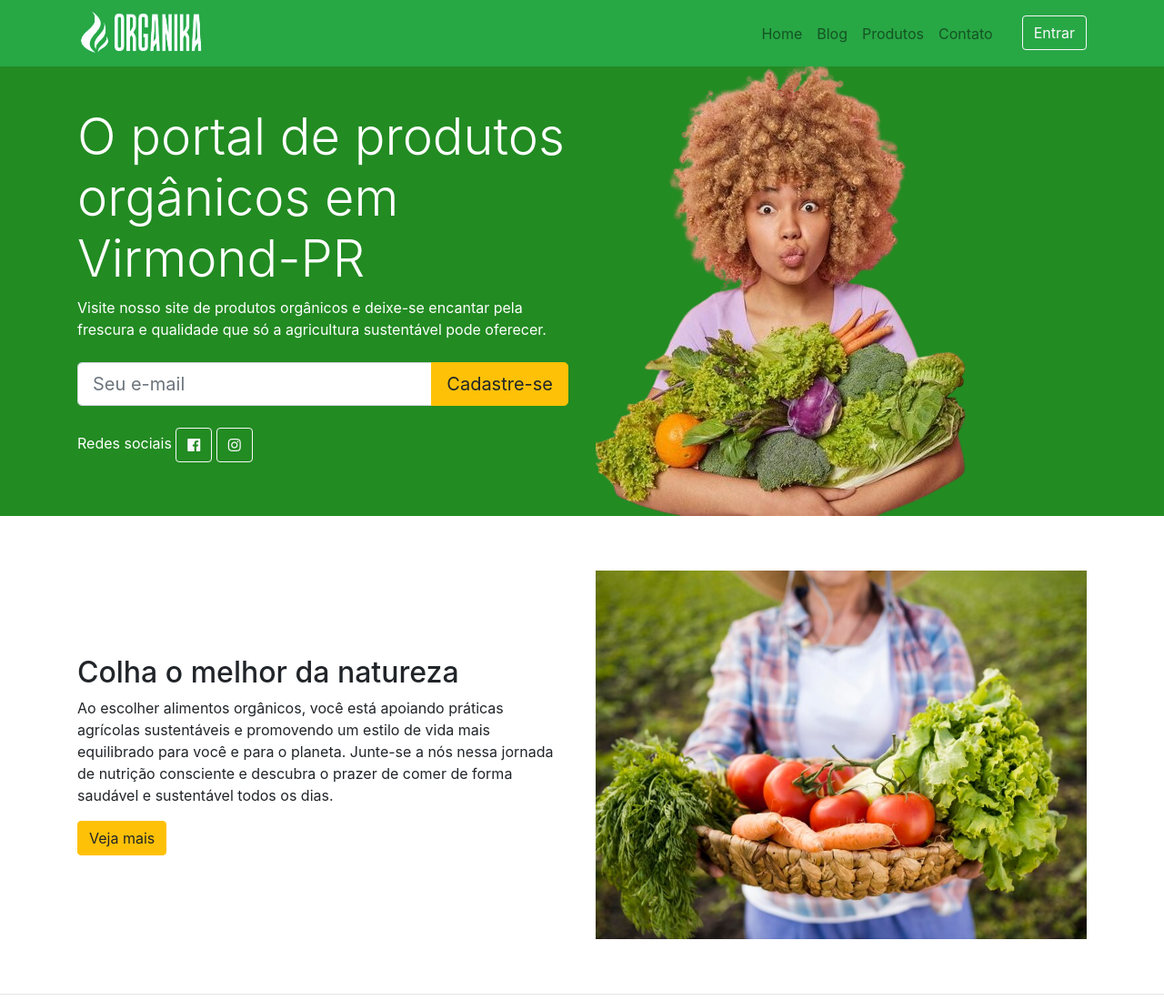
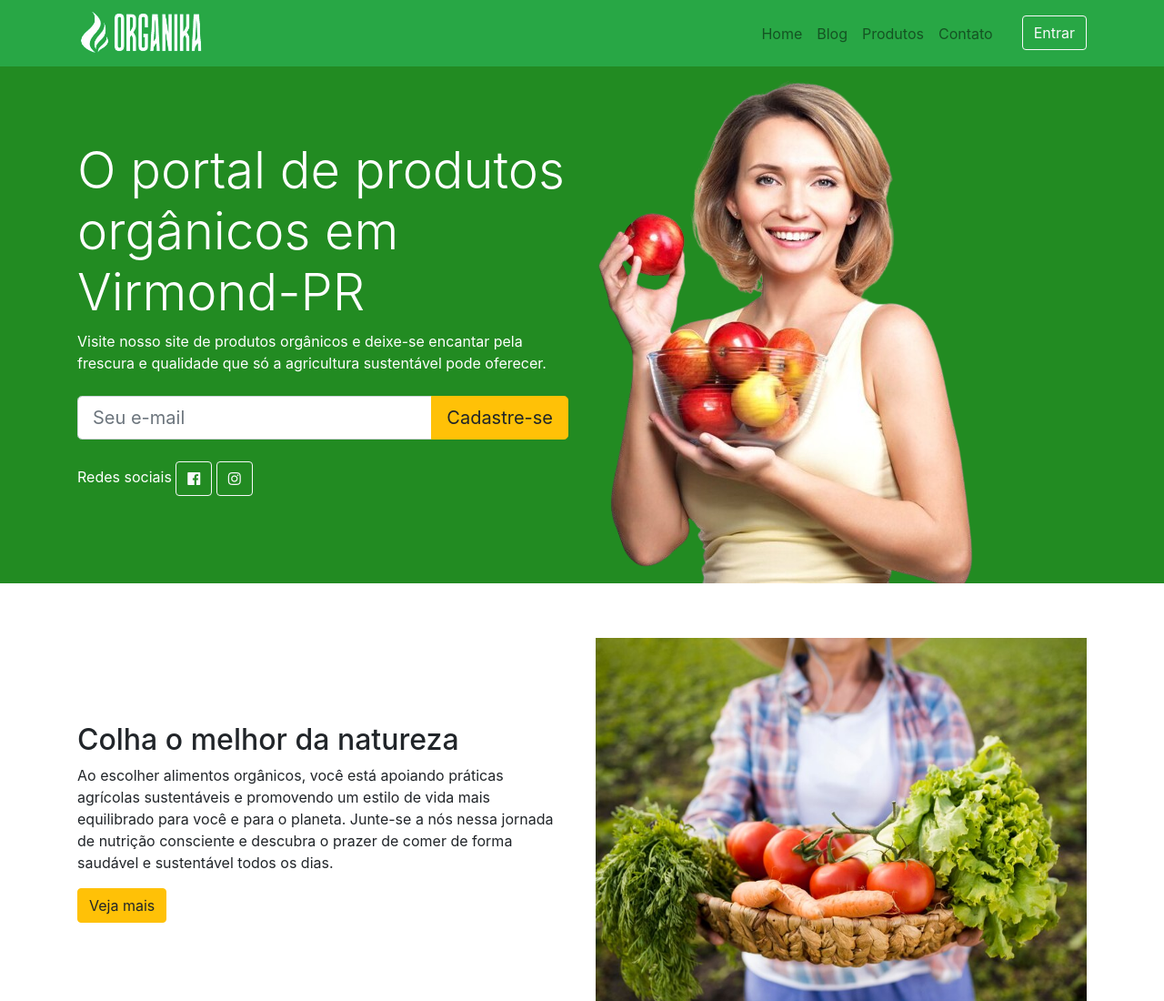
Before and after one commit to fabiju15/organiKa--produtos-organicos, a plain HTML site: page index.html in a window 1280 px wide. Shown: the top 1100 px of the page at 91% size. Drawn offline with nearby package versions, Linux system fonts and the light colour scheme.

Commit message:
Update index.html

```diff
--- a/index.html
+++ b/index.html
@@ -88,7 +88,7 @@
             </div>
           </div><!--/fim textos da seção -->
           <div class="col-md-6 d-none d-md-block">
-            <img src="img/capa-mulher.png">
+            <img src="img/capa.png">
           </div>
         </div>
       </div>
```
